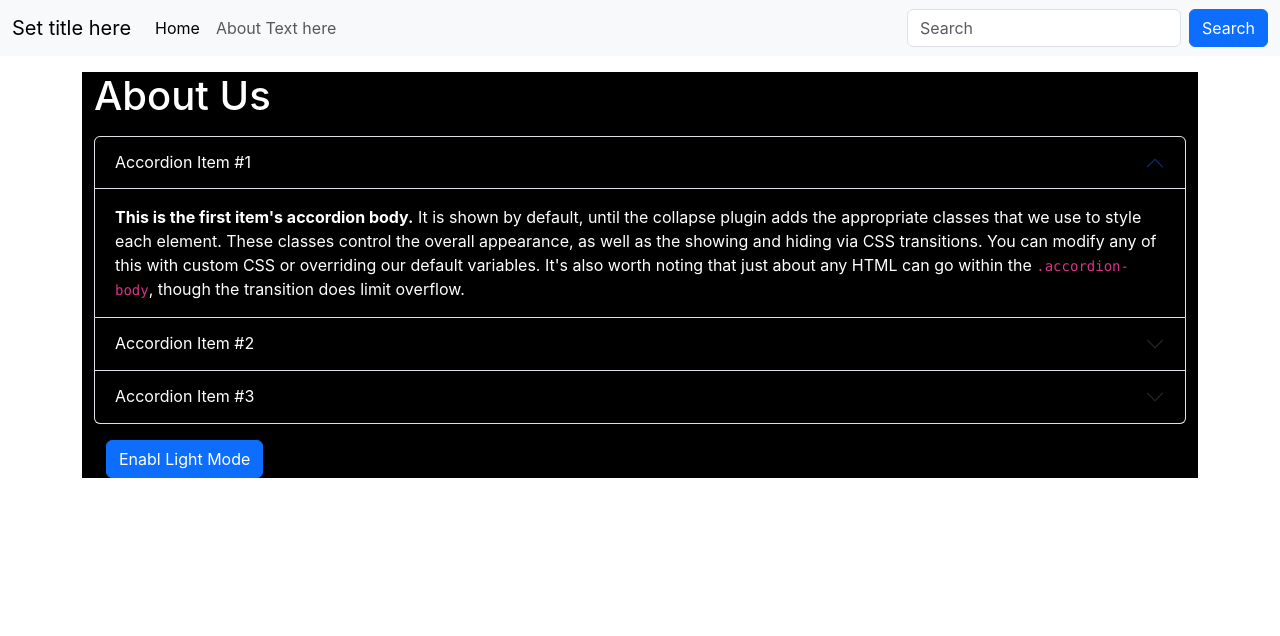
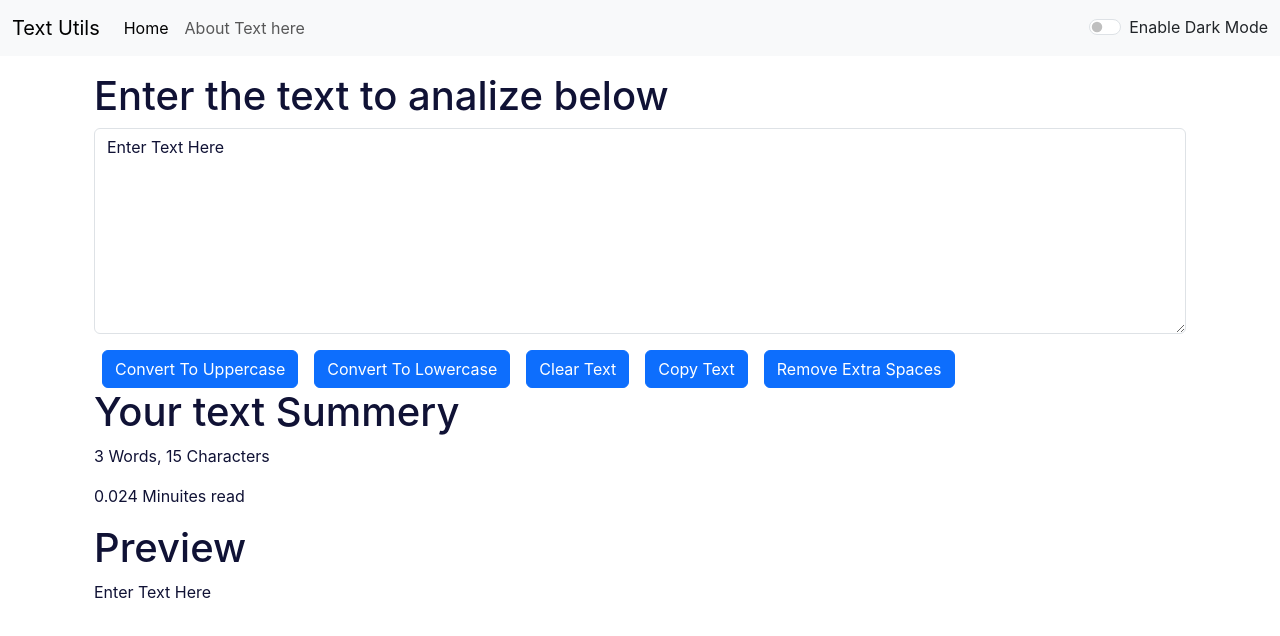
Before and after one commit to ShankarChatterjee/Text-Utils-React-Project-, a React (Create React App) app: page / in a window 1280 px wide. Shown: the top 636 px of the page. Built offline with nearby package versions, Linux system fonts and the light colour scheme.

Commit message:
Fifth commit

```diff
--- a/src/App.js
+++ b/src/App.js
@@ -1,17 +1,29 @@
 
+import React,{ useState } from 'react';
 import './App.css';
-import About from './components/About';
+//import About from './components/About';
 import Navbar from './components/Navbar';
-//import TextForm from './components/TextForm';
+import TextForm from './components/TextForm';
 function App() {
+  const [mode, setmode] = useState('light');
+  const toggleMode = ()=>{
+    if(mode === 'light'){
+      setmode('dark')
+      document.body.style.backgroundColor = '#101235'
+    }
+    else{
+      setmode('light')
+      document.body.style.backgroundColor = 'white'
+    }
+  }
   return (
     <>
 
 {/*<Navbar title = "Text Utilities" aboutText = "About TextUtils"/>*/}
-<Navbar/>
-<div className="container my-3">
-  {/*<TextForm heading= "Enter the text to analize below"/>*/}
-  <About/>
+<Navbar title="Text Utils" mode={mode} toggleMode ={toggleMode}/>
+<div className="container my-3" >
+  <TextForm heading= "Enter the text to analize below" mode={mode}/>
+  {/*<About/>*/}
 </div>
 
     </>
--- a/src/components/Navbar.js
+++ b/src/components/Navbar.js
@@ -2,10 +2,11 @@
 import PropTypes from 'prop-types'
 export default function Navbar(props) {
   return (
-    <nav className="navbar navbar-expand-lg bg-body-tertiary">
+    <nav className={`navbar navbar-expand-lg navbar-${props.mode} bg-${props.mode}`}>
     <div className="container-fluid">
       <a className="navbar-brand" href="/">{props.title}</a>
-      <button className="navbar-toggler" type="button" data-bs-toggle="collapse" data-bs-target="#navbarSupportedContent" aria-controls="navbarSupportedContent" aria-expanded="false" aria-label="Toggle navigation">
+      <button className="navbar-toggler" type="button" data-bs-toggle="collapse" data-bs-target="#navbarSupportedContent" aria-controls="navbarSupportedContent"
+      aria-expanded="false" aria-label="Toggle navigation">
         <span className="navbar-toggler-icon"></span>
       </button>
       <div className="collapse navbar-collapse" id="navbarSupportedContent">
@@ -18,12 +19,15 @@
           </li>
 
         </ul>
-        <form className="d-flex" role="search">
+        {/*<form className="d-flex" role="search">
           <input className="form-control me-2" type="search" placeholder="Search" aria-label="Search" />
           <button className="btn btn-primary" type="submit">Search</button>
+        </form>*/}
+        <div className={`form-check form-switch text-${props.mode === 'light'? 'dark':'light'}`}>
+          <input className="form-check-input" onClick ={props.toggleMode} type="checkbox" role="switch" id="flexSwitchCheckDefault"/>
+          <label className="form-check-label" htmlFor="flexSwitchCheckDefault">{props.mode === 'light' ? "Enable Dark Mode": "Disable Dark Mode"}</label>
+        </div>
 
-
-        </form>
       </div>
     </div>
   </nav>
--- a/src/components/TextForm.js
+++ b/src/components/TextForm.js
@@ -22,24 +22,39 @@
     const handleOnChange = (event)=>{
         setText(event.target.value);
     }
+
+    const handleCopy = ()=>{
+        var text = document.getElementById("myBox");
+        text.select();
+        navigator.clipboard.writeText(text.value);
+    }
+
+    const handleExtraSpaces = ()=>{
+        debugger;
+        let newText = text.split(/[ ]+/);
+        setText(newText.join(" "));
+    }
     const [text, setText] = useState('Enter Text Here');
   return (
     <>
-        <div className="container">
+        <div className="container" style = {{color: props.mode === 'dark'? 'white':'#101235'}}>
         <h1>{props.heading}</h1>
         <div className="mb-3">
-            <textarea className="form-control" value= {text} onChange={handleOnChange} id="myBox" rows="8"></textarea>
+            <textarea className="form-control" value= {text} onChange={handleOnChange}
+                style={{backgroundColor: props.mode==='dark'? 'grey': 'white' , color: props.mode==='dark'? 'white':'#101235'}} id="myBox" rows="8"></textarea>
         </div>
         <button className="btn btn-primary mx-2" onClick={handleUPClick}>Convert To Uppercase</button>
         <button className="btn btn-primary mx-2" onClick={handleLOClick}>Convert To Lowercase</button>
         <button className="btn btn-primary mx-2" onClick={handleClearClick}>Clear Text</button>
+        <button className="btn btn-primary mx-2" onClick={handleCopy}>Copy Text</button>
+        <button className="btn btn-primary mx-2" onClick={handleExtraSpaces}>Remove Extra Spaces</button>
         </div>
-        <div className="container">
+        <div className="container" style={{color: props.mode==='dark'? 'white':'#101235'}}>
         <h1>Your text Summery</h1>
         <p>{text.split(" ").length} Words, {text.length} Characters</p>
         <p>{0.008* (text.split(" ").length)} Minuites read</p>
         <h1>Preview</h1>
-        <p>{text}</p>
+        <p>{text.length>0 ? text: "Enter something in the Text Box above to preview here "}</p>
         </div>
 
     </>
```
